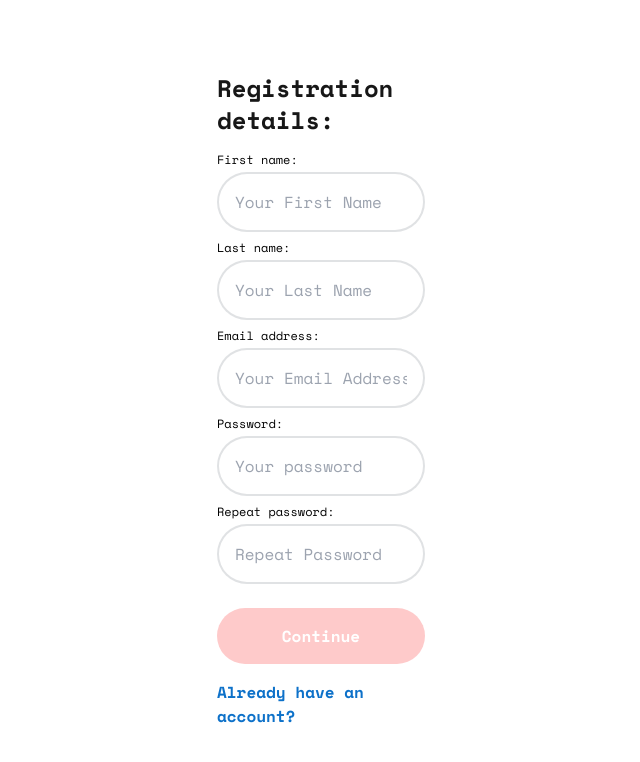
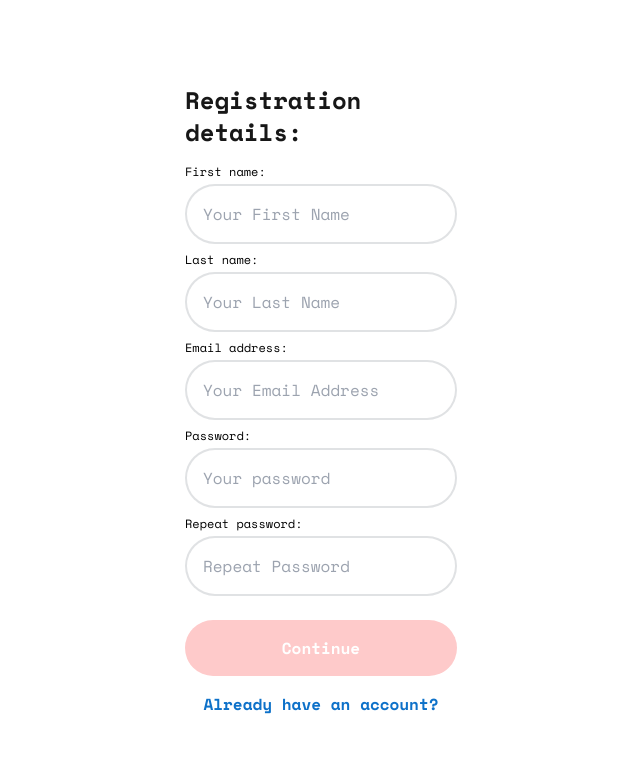
Before and after one commit to FLPKNKV/coin-sight, a Next.js app: page / in a window 1280 px wide. Shown: the top 762 px of the page, without its empty margins (319-959 px from the left). Built offline with nearby package versions, Linux system fonts and the light colour scheme; no server answers; a web font is replaced by a local one.

Commit message:
fixed styles

```diff
--- a/app/register/page.tsx
+++ b/app/register/page.tsx
@@ -84,7 +84,7 @@ const Register = () => {
     }
     return (
         <div className="flex items-center justify-center min-h-screen">
-            <div className='animate-fadeInSlide p-6 lg:w-1/5 md:flex md:flex-col md:m-auto'>
+            <div className='animate-fadeInSlide p-6 sm:w-1/4 md:flex md:flex-col md:m-auto'>
                 <p className='font-spacemono text-2xl text-left font-bold mb-4'>
                     Registration details:
                 </p>
```
